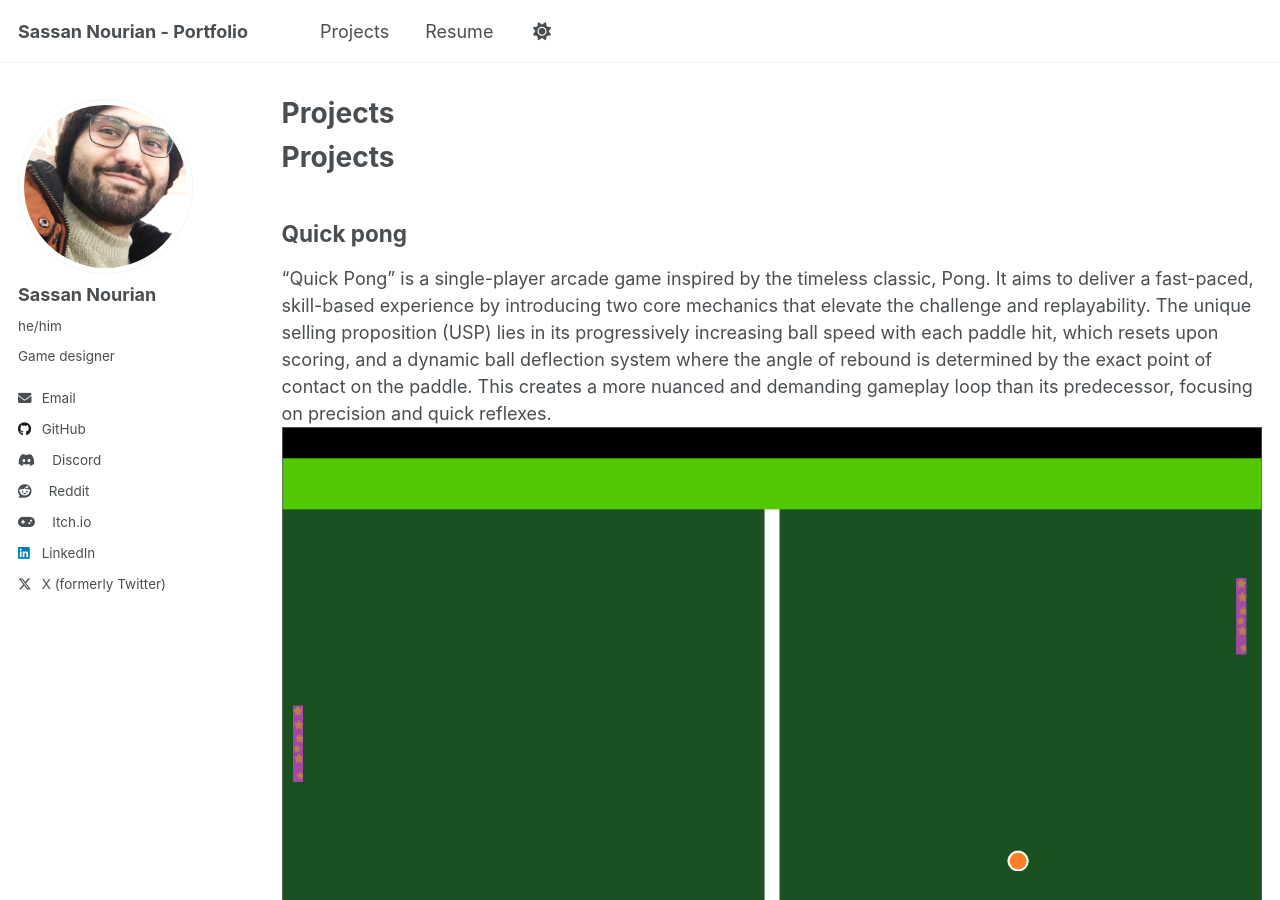
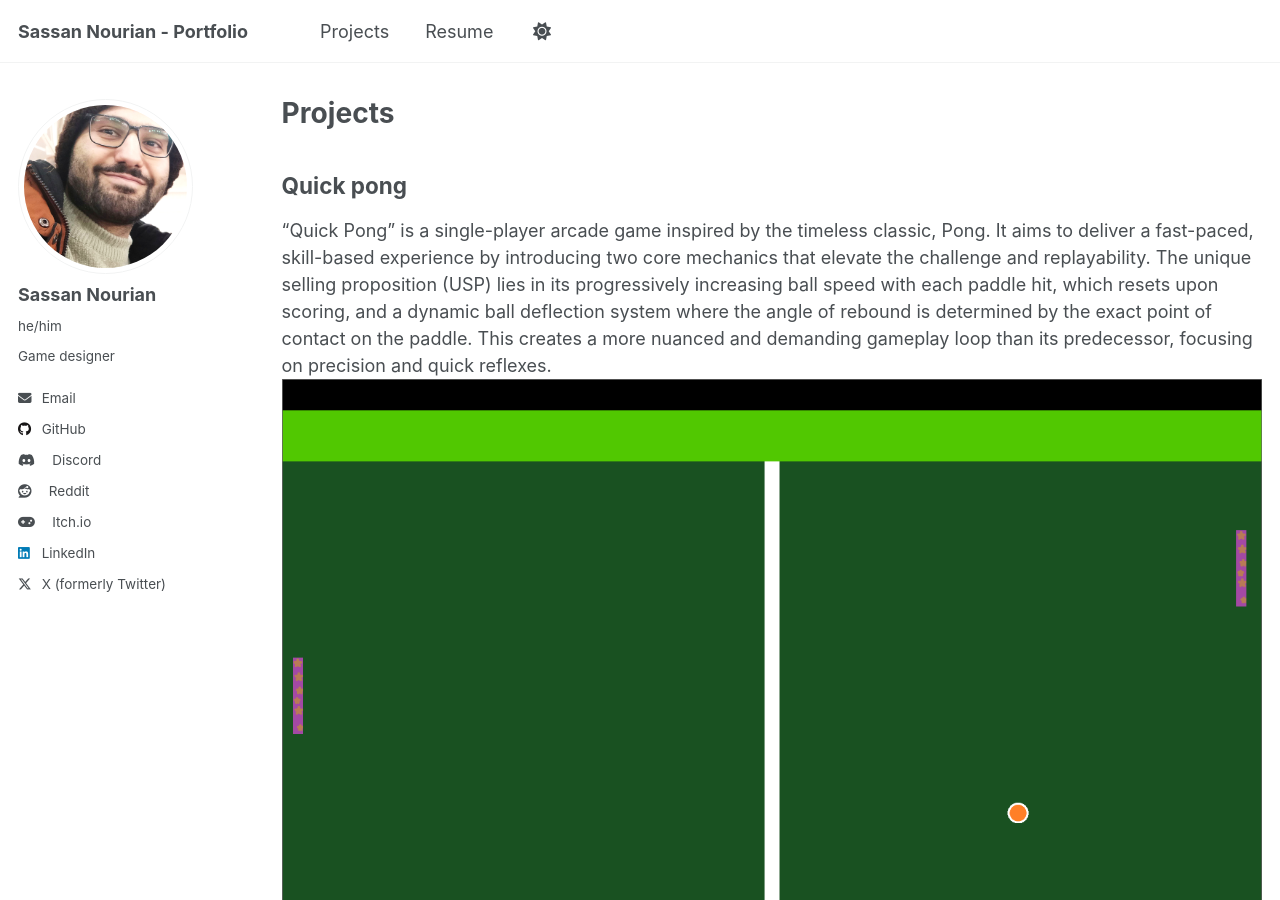
Before and after one commit to SassanTheDev/SassanTheDev.github.io, a Jekyll site: the page built from _pages/projects.md, in a window 1280 px wide and 900 px high. Built offline with Jekyll 4.4.1, drawn with Linux system fonts in a browser that asks for light colours; a script that is not in the unit is left out.

Commit message:
project updated

```diff
--- a/_pages/projects.md
+++ b/_pages/projects.md
@@ -6,10 +6,11 @@ author_profile: true
 redirect_from:
   - /projects
 ---
-# Projects
+
 ## Quick pong
 "Quick Pong" is a single-player arcade game inspired by the timeless classic, Pong. It aims to deliver a fast-paced, skill-based experience by introducing two core mechanics that elevate the challenge and replayability. The unique selling proposition (USP) lies in its progressively increasing ball speed with each paddle hit, which resets upon scoring, and a dynamic ball deflection system where the angle of rebound is determined by the exact point of contact on the paddle. This creates a more nuanced and demanding gameplay loop than its predecessor, focusing on precision and quick reflexes.
 ![Quick pong](/images/QUICK_PONG_SCREENSHOT.png)
+
 ## Snake
 is a simple, high-score chasing arcade game that brings the timeless mechanics of the classic mobile/handheld game to modern platforms with a polished, minimalist art style. The goal is straightforward: control a growing snake to eat food without hitting the walls or your own tail. It’s a combination of nostalgic, pure gameplay with smooth, contemporary controls and a variety of unlockable color palettes and grid backgrounds.
 ![Snake](/images/SNAKE_SCREENSHOT.png)
```
